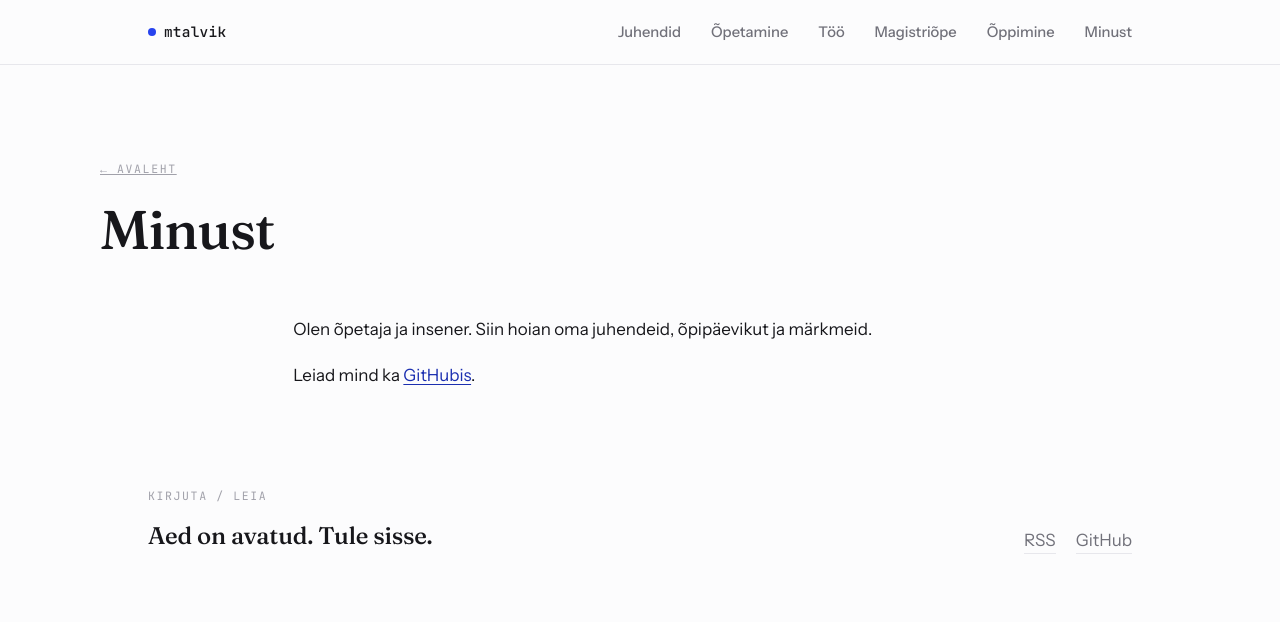
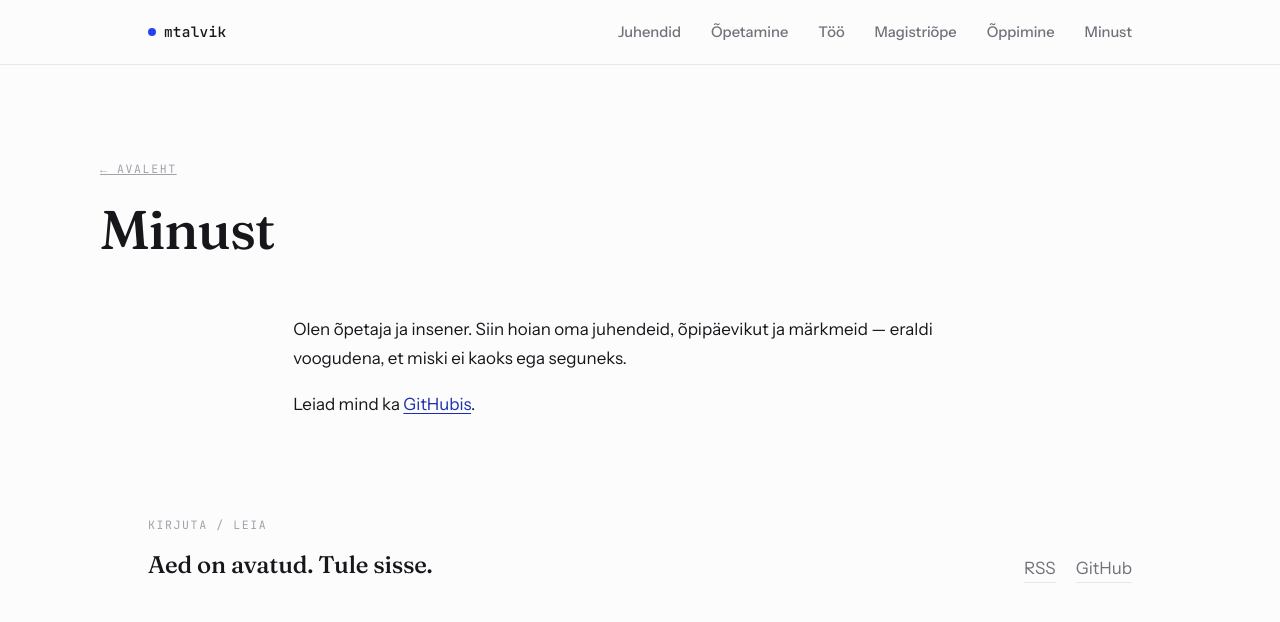
Before and after one commit to mtalvik/blog, a Jekyll site: the page built from about.md, in a window 1280 px wide. Shown: the top 622 px of the page. Built offline with Jekyll 4.4.1, drawn with Linux system fonts in a browser that asks for light colours.

Commit message:
sait + wp import

```diff
--- a/_config.yml
+++ b/_config.yml
@@ -1,7 +1,7 @@
 # --- site ---
 title: "Maria õpipäevik"
 tagline: "Õpipäevik, juhendid ja märkmed"
-description: "Juhendid, õpetamine, töö, magistriõpe ja õppimine."
+description: "Juhendid, õpetamine, töö, magistriõpe ja isiklik õppimine — igaüks oma vooluna."
 lang: et
 
 # --- url ---
--- a/about.md
+++ b/about.md
@@ -8,6 +8,6 @@ title: Minust
   <h1>Minust</h1>
 </div>
 <div class="wrap article">
-  <p>Olen õpetaja ja insener. Siin hoian oma juhendeid, õpipäevikut ja märkmeid.</p>
+  <p>Olen õpetaja ja insener. Siin hoian oma juhendeid, õpipäevikut ja märkmeid — eraldi voogudena, et miski ei kaoks ega seguneks.</p>
   <p>Leiad mind ka <a href="https://github.com/mtalvik">GitHubis</a>.</p>
 </div>
```
Also changed, not shown: 1 other file.
